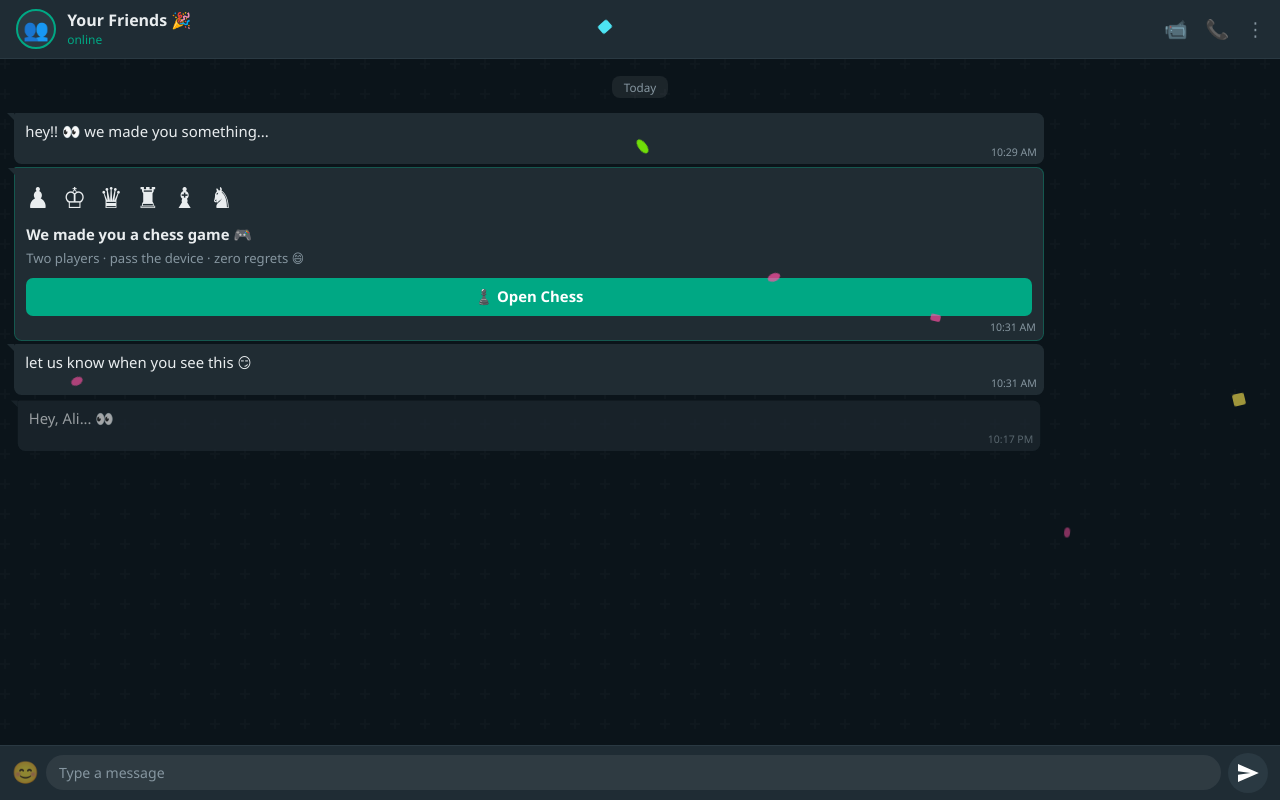
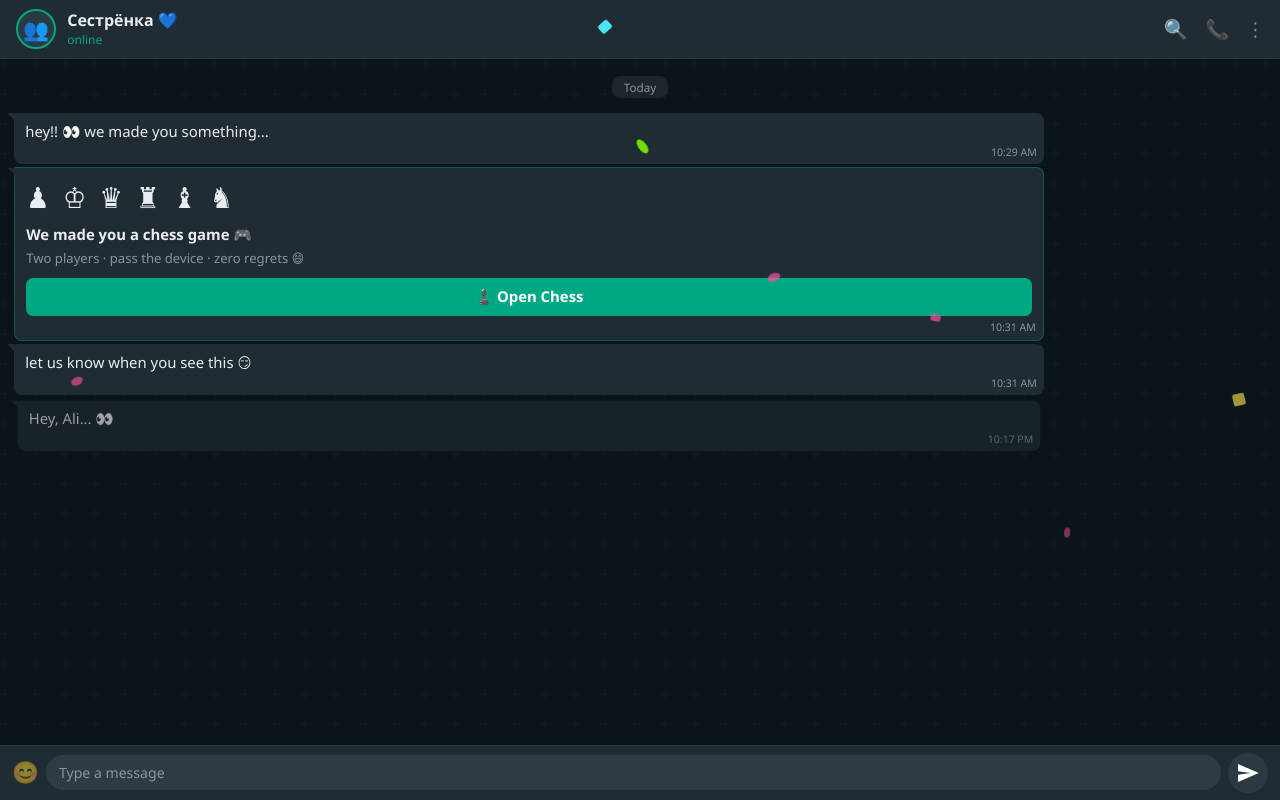
Before and after one commit to ASingh-AGH/website_test_ignore, a plain HTML site: page index.html in a window 1280 px wide. Drawn offline with Linux system fonts and the light colour scheme.

Commit message:
Update loading screen and header names

```diff
--- a/index.html
+++ b/index.html
@@ -11,7 +11,7 @@
   <!-- ==================== LOADING SCREEN ==================== -->
   <div id="wa-loading" aria-label="Loading chat">
     <div class="wa-load-logo">💬</div>
-    <div class="wa-load-name">Your Friends 🎉</div>
+    <div class="wa-load-name">Updating chats</div>
     <div class="wa-load-bar"><div id="wa-load-progress"></div></div>
     <p class="wa-load-hint">Loading<span class="wa-load-dots"></span></p>
     <p class="wa-load-footer">🔒 end-to-end encrypted</p>
@@ -25,12 +25,12 @@
       <div class="wa-header-left">
         <div class="wa-avatar">👥</div>
         <div class="wa-header-info">
-          <div class="wa-header-name">Your Friends 🎉</div>
+          <div class="wa-header-name">Cестрëнка 💙</div>
           <div id="wa-header-status" class="wa-header-status">online</div>
         </div>
       </div>
       <div class="wa-header-icons">
-        <span aria-label="video call">📹</span>
+        <span aria-label="video call">🔍</span>
         <span aria-label="call">📞</span>
         <span aria-label="menu">⋮</span>
       </div>
```
